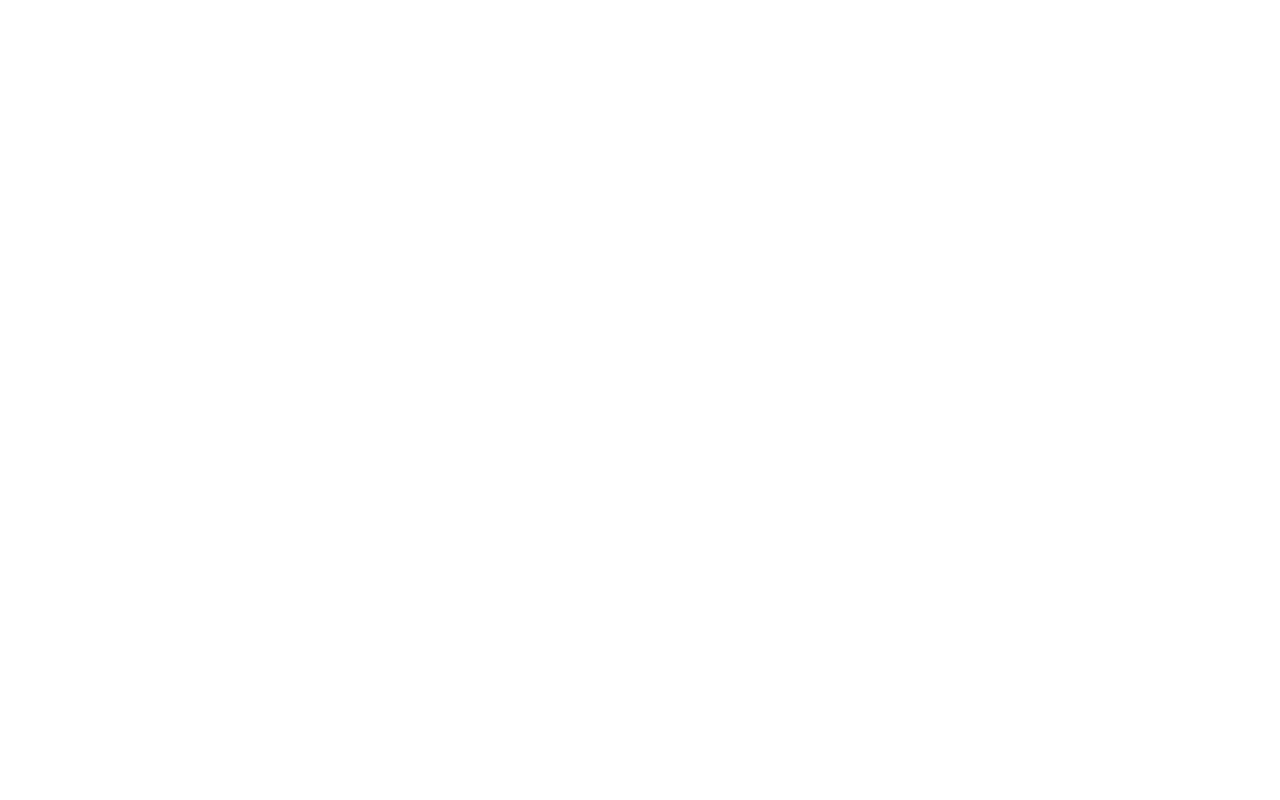
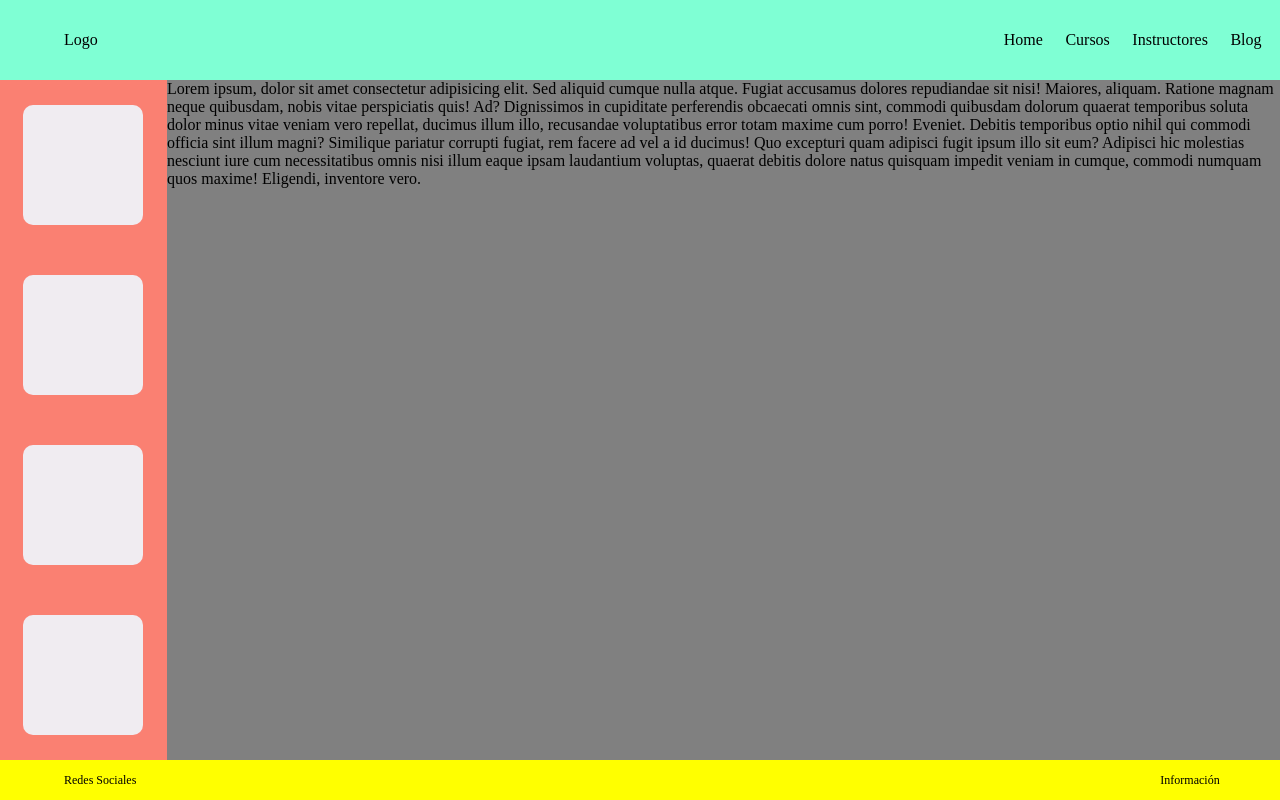
Before and after one commit to Bottlem4n/Escuela-de-Desarrollo-Web, a plain HTML site: page Curso Definitivo de HTML y CSS/Retos/Layout1.2/index.html in a window 1280 px wide. Drawn offline with Linux system fonts and the light colour scheme.

Commit message:
Layout 1.2

```diff
--- a/Curso Definitivo de HTML y CSS/Retos/Layout1.2/index.html
+++ b/Curso Definitivo de HTML y CSS/Retos/Layout1.2/index.html
@@ -5,8 +5,39 @@
     <meta http-equiv="X-UA-Compatible" content="IE=edge">
     <meta name="viewport" content="width=device-width, initial-scale=1.0">
     <title>Document</title>
+    <link rel="stylesheet" href="style.css">
 </head>
 <body>
-
+    <header>
+        <figure>Logo</figure>
+        <nav>
+            <ul class="menu">
+                <li>Home</li>
+                <li>Cursos</li>
+                <li>Instructores</li>
+                <li>Blog</li>
+            </ul>
+        </nav>
+    </header>
+    <main>
+        <aside class="aside">
+            <div class="contenedores
+            "></div>
+            <div class="contenedores
+            "></div>
+            <div class="contenedores
+            "></div>
+            <div class="contenedores
+            "></div>
+        </aside>
+        <section class="texto">Lorem ipsum, dolor sit amet consectetur adipisicing elit. Sed aliquid cumque nulla atque. Fugiat accusamus dolores repudiandae sit nisi! Maiores, aliquam. Ratione magnam neque quibusdam, nobis vitae perspiciatis quis! Ad?
+        Dignissimos in cupiditate perferendis obcaecati omnis sint, commodi quibusdam dolorum quaerat temporibus soluta dolor minus vitae veniam vero repellat, ducimus illum illo, recusandae voluptatibus error totam maxime cum porro! Eveniet.
+        Debitis temporibus optio nihil qui commodi officia sint illum magni? Similique pariatur corrupti fugiat, rem facere ad vel a id ducimus! Quo excepturi quam adipisci fugit ipsum illo sit eum?
+        Adipisci hic molestias nesciunt iure cum necessitatibus omnis nisi illum eaque ipsam laudantium voluptas, quaerat debitis dolore natus quisquam impedit veniam in cumque, commodi numquam quos maxime! Eligendi, inventore vero.</section>
+    </main>
+    <footer>
+        <div class="footer-social">Redes Sociales</div>
+        <div class="footer-info">Información</div>
+    </footer>
 </body>
 </html>
--- a/Curso Definitivo de HTML y CSS/Retos/Layout1.2/style.css
+++ b/Curso Definitivo de HTML y CSS/Retos/Layout1.2/style.css
@@ -0,0 +1,86 @@
+*{
+    box-sizing: border-box;
+    margin: 0px;
+    padding: 0px;
+}
+
+html{
+    font-size: 62.5%;
+}
+
+header{
+    display: flex;
+    background-color: aquamarine;
+    height: 10vh;
+    align-items: center;
+}
+nav{
+    display: flex;
+    flex-wrap: wrap;
+    align-items: center;
+}
+
+header figure{
+    margin-left: 5vw;
+    font-size: 1.6rem;
+}
+
+nav li{
+    list-style: none;
+    display: inline-block;
+    margin: 1rem;
+    font-size: 1.6rem;
+}
+
+.menu{
+    position: relative;
+    margin-left: 70vw;
+}
+
+
+
+main{
+    display: flex;
+    font-size: 1.6rem;
+}
+
+aside{
+    display: flex;
+    flex-wrap: wrap;
+    align-items: center;
+    justify-content: space-around;
+    flex-direction: column;
+    background-color: salmon;
+    height: 85vh;
+    width: 15vw;
+}
+
+.contenedores{
+    background-color: aliceblue;
+    opacity: 90%;
+    height: 12rem;
+    width: 12rem;
+    border-radius: 10px;
+}
+
+section{
+    background-color: gray;
+    height: 85vh;
+    width: 100vw;
+}
+
+footer{
+    display: flex;
+    align-items: center;
+    background-color: yellow;
+    height: 5vh;
+    font-size: 1.2rem;
+}
+
+.footer-social{
+    margin-left: 5vw;
+  }
+
+  .footer-info {
+    margin-left: 80vw;
+  }
```
